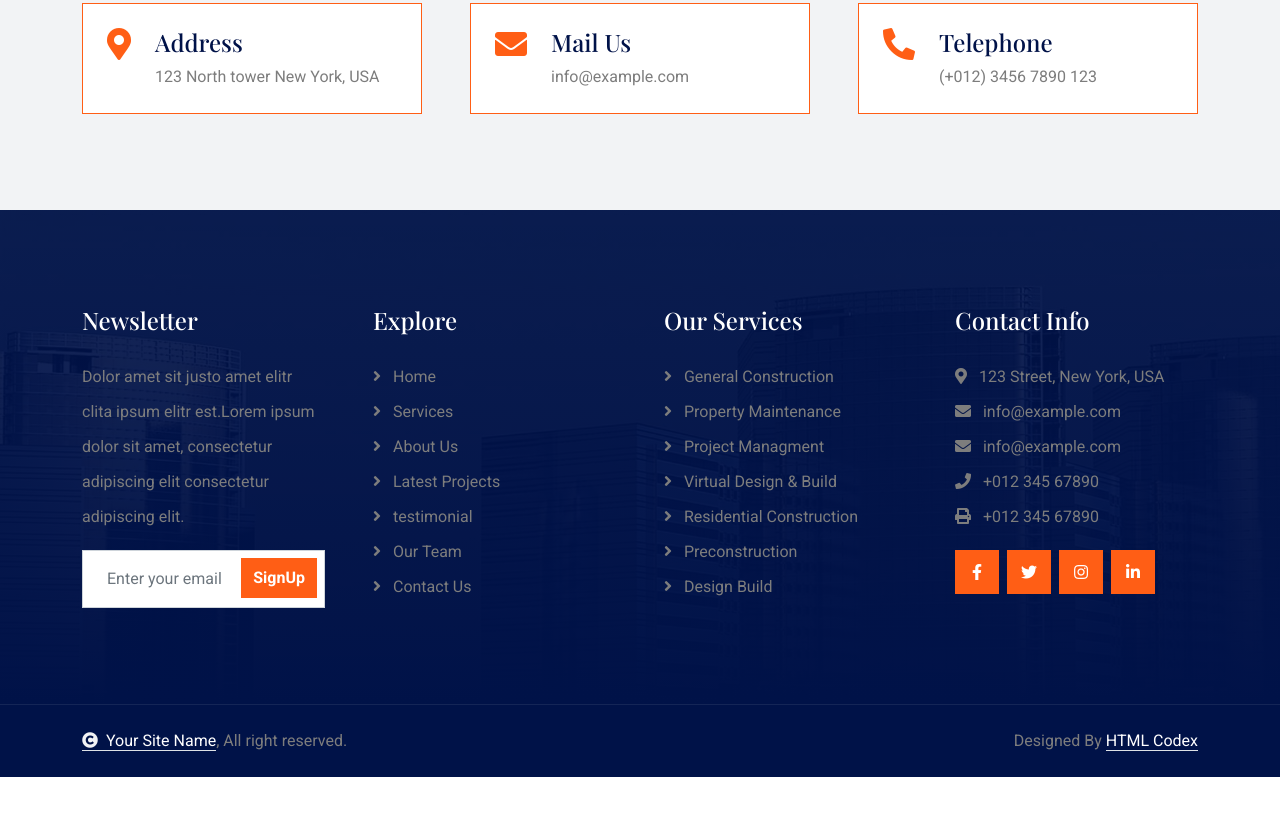
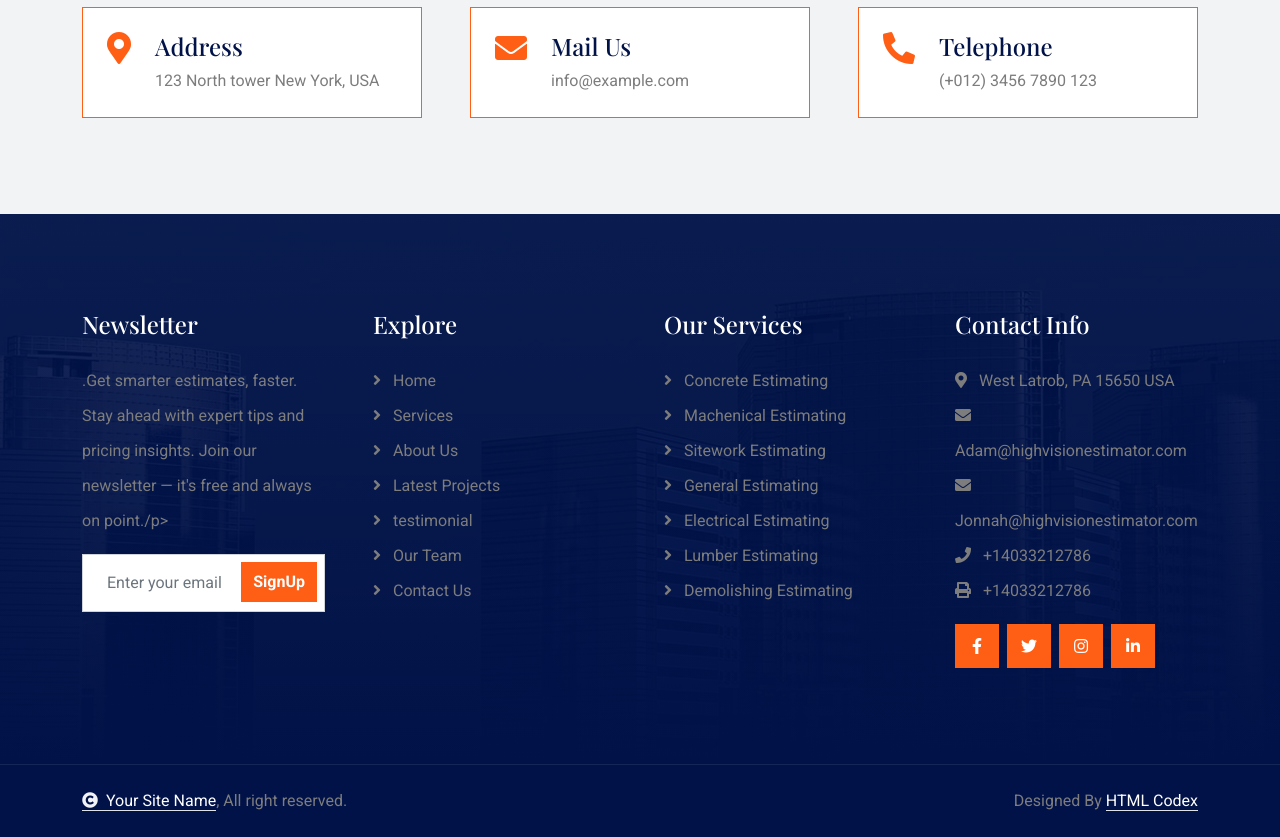
Before and after one commit to Awahab23/high-vision, a plain HTML site: page contact.html in a window 1280 px wide. Shown: the part 1304-2141 px from the top of the page. Before the commit the page ends 2081 px from the top, so only its background shows below. Drawn offline with nearby package versions, Linux system fonts and the light colour scheme; some packages are replaced by stand-ins of ours; a script that the page names is missing; a web font is replaced by a local one.

Commit message:
Update contact.html

```diff
--- a/contact.html
+++ b/contact.html
@@ -47,14 +47,14 @@
             <div class="row gx-0 align-items-center" style="height: 45px;">
                 <div class="col-lg-6 text-center text-lg-start mb-lg-0">
                     <div class="d-flex flex-wrap">
-                        <a href="#" class="text-muted me-4"><i class="fas fa-map-marker-alt text-secondary me-2"></i>Find A Location</a>
-                        <a href="#" class="text-muted me-4"><i class="fas fa-phone-alt text-secondary me-2"></i>+01234567890</a>
-                        <a href="#" class="text-muted me-0"><i class="fas fa-envelope text-secondary me-2"></i>Example@gmail.com</a>
+                        <a href="#" class="text-muted me-4"><i class="fas fa-map-marker-alt text-secondary me-2"></i>West Latrob, PA 15650 USA</a>
+                        <a href="#" class="text-muted me-4"><i class="fas fa-phone-alt text-secondary me-2"></i>+14033212786</a>
+                        <a href="#" class="text-muted me-0"><i class="fas fa-envelope text-secondary me-2"></i>adam@highvisionestimator.com</a>
                     </div>
                 </div>
                 <div class="col-lg-6 text-center text-lg-end">
                     <div class="d-flex align-items-center justify-content-end">
-                        <a href="#" class="text-muted me-3"><i class="fas fa-clock text-secondary me-2"></i>Mon - Sat 8:00 - 17:30, Sunday - CLOSED</a>
+                        <a href="#" class="text-muted me-3"><i class="fas fa-clock text-secondary me-2"></i>Mon - Fri 9:00 - 17:00 (EST) Sat - Sun Closed</a>
                         <a href="#" class="btn btn-primary btn-square border border-white me-3"><i class="fab fa-facebook-f"></i></a>
                         <a href="#" class="btn btn-primary btn-square border border-white me-3"><i class="fab fa-twitter"></i></a>
                         <a href="#" class="btn btn-primary btn-square border border-white me-3"><i class="fab fa-instagram"></i></a>
@@ -70,7 +70,17 @@
         <div class="container-fluid sticky-top px-0">
             <nav class="navbar navbar-expand-lg navbar-dark bg-light py-3 px-4">
                 <a href="index.html" class="navbar-brand p-0">
-                    <h1 class="text-secondary display-6"><i class="fas fa-city text-primary me-3"></i>Constra</h1>
+                   <svg width="240" height="60" viewBox="0 0 240 60" fill="none" xmlns="http://www.w3.org/2000/svg">
+  <rect x="5" y="10" width="40" height="40" rx="4" fill="#1E3A8A"/>
+  <path d="M15 40V20H25V40H30V25H35V40" stroke="white" stroke-width="2" stroke-linecap="round"/>
+  <text x="55" y="30" font-family="Segoe UI, sans-serif" font-size="20" fill="#1E3A8A" font-weight="bold">
+    HighVision
+  </text>
+  <text x="55" y="44" font-family="Segoe UI, sans-serif" font-size="12" fill="#4B5563">
+    Estimator
+  </text>
+</svg>
+
                     <!-- <img src="img/logo.png" alt="Logo"> -->
                 </a>
                 <button class="navbar-toggler" type="button" data-bs-toggle="collapse" data-bs-target="#navbarCollapse">
@@ -238,7 +248,9 @@
                         <div class="footer-item d-flex flex-column">
                             <div class="footer-item">
                                 <h4 class="text-white mb-4">Newsletter</h4>
-                                <p class="mb-3">Dolor amet sit justo amet elitr clita ipsum elitr est.Lorem ipsum dolor sit amet, consectetur adipiscing elit consectetur adipiscing elit.</p>
+                                <p class="mb-3">.Get smarter estimates, faster.
+                                Stay ahead with expert tips and pricing insights.
+                                Join our newsletter — it's free and always on point./p>
                                 <div class="position-relative mx-auto">
                                     <input class="form-control w-100 py-3 ps-4 pe-5" type="text" placeholder="Enter your email">
                                     <button type="button" class="btn btn-secondary position-absolute top-0 end-0 py-2 mt-2 me-2">SignUp</button>
@@ -261,23 +273,23 @@
                     <div class="col-md-6 col-lg-6 col-xl-3">
                         <div class="footer-item d-flex flex-column">
                             <h4 class="text-white mb-4">Our Services</h4>
-                            <a href="#"><i class="fas fa-angle-right me-2"></i> General Construction</a>
-                            <a href="#"><i class="fas fa-angle-right me-2"></i> Property Maintenance</a>
-                            <a href="#"><i class="fas fa-angle-right me-2"></i> Project Managment</a>
-                            <a href="#"><i class="fas fa-angle-right me-2"></i> Virtual Design & Build</a>
-                            <a href="#"><i class="fas fa-angle-right me-2"></i> Residential Construction</a>
-                            <a href="#"><i class="fas fa-angle-right me-2"></i> Preconstruction</a>
-                            <a href="#"><i class="fas fa-angle-right me-2"></i> Design Build</a>
+                            <a href="#"><i class="fas fa-angle-right me-2"></i> Concrete Estimating</a>
+                            <a href="#"><i class="fas fa-angle-right me-2"></i> Machenical Estimating</a>
+                            <a href="#"><i class="fas fa-angle-right me-2"></i> Sitework Estimating</a>
+                            <a href="#"><i class="fas fa-angle-right me-2"></i> General Estimating</a>
+                            <a href="#"><i class="fas fa-angle-right me-2"></i> Electrical Estimating</a>
+                            <a href="#"><i class="fas fa-angle-right me-2"></i> Lumber Estimating</a>
+                            <a href="#"><i class="fas fa-angle-right me-2"></i> Demolishing Estimating</a>
                         </div>
                     </div>
                     <div class="col-md-6 col-lg-6 col-xl-3">
                         <div class="footer-item d-flex flex-column">
                             <h4 class="text-white mb-4">Contact Info</h4>
-                            <a href=""><i class="fa fa-map-marker-alt me-2"></i> 123 Street, New York, USA</a>
-                            <a href=""><i class="fas fa-envelope me-2"></i> info@example.com</a>
-                            <a href=""><i class="fas fa-envelope me-2"></i> info@example.com</a>
-                            <a href=""><i class="fas fa-phone me-2"></i> +012 345 67890</a>
-                            <a href="" class="mb-3"><i class="fas fa-print me-2"></i> +012 345 67890</a>
+                            <a href=""><i class="fa fa-map-marker-alt me-2"></i> West Latrob, PA 15650 USA</a>
+                            <a href=""><i class="fas fa-envelope me-2"></i> Adam@highvisionestimator.com</a>
+                            <a href=""><i class="fas fa-envelope me-2"></i> Jonnah@highvisionestimator.com</a>
+                            <a href=""><i class="fas fa-phone me-2"></i> +14033212786</a>
+                            <a href="" class="mb-3"><i class="fas fa-print me-2"></i> +14033212786</a>
                             <div class="footer-btn d-flex align-items-center">
                                 <a class="btn btn-secondary btn-md-square me-2" href=""><i class="fab fa-facebook-f text-white"></i></a>
                                 <a class="btn btn-secondary btn-md-square me-2" href=""><i class="fab fa-twitter text-white"></i></a>
```
